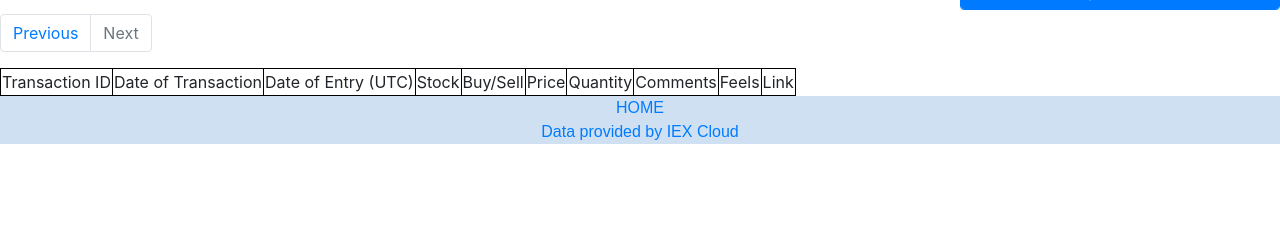
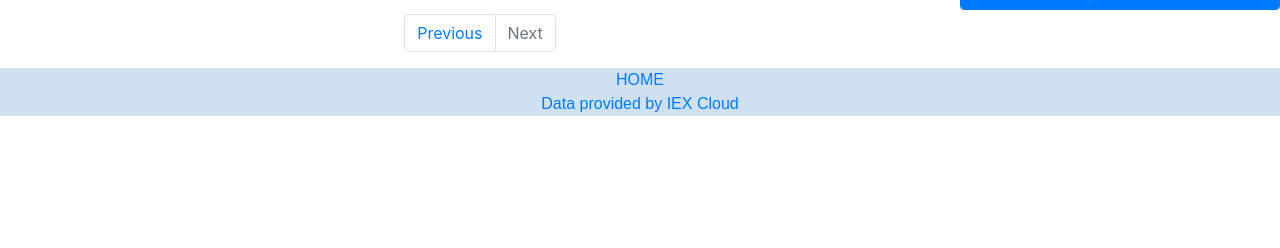
Before and after one commit to lucasdpau/stockfeels, a Flask app: template templates/profile.html in a window 1280 px wide. Shown: the part 186-434 px from the top of the page. Run offline with Flask 2, Linux system fonts and the light colour scheme; the template is opened without the code that fills it, so the values that code supplies are empty; some libraries are stand-ins or nearby versions.

Commit message:
change css to make page align to center of profile

```diff
--- a/static/styles.css
+++ b/static/styles.css
@@ -75,6 +75,15 @@ footer {
     flex: 25%;
 }
 
+.profile_content{
+    display:flex;
+    flex-flow: column;
+}
+
+.profile_pages{
+    align-self: center;
+}
+
 #header-link a:visited{
     color: black;
 }
--- a/templates/layout_template.html
+++ b/templates/layout_template.html
@@ -21,7 +21,8 @@
             <a href="/about">About</a>
             </div>
         </nav>
-        {% block main %}{% endblock %}
+        {% block main %}
+        {% endblock %}
         <footer>
             <a href="/">HOME</a>
             <br>
--- a/templates/profile.html
+++ b/templates/profile.html
@@ -5,7 +5,8 @@
         <div class="alert alert-secondary">
             Welcome, {{ session["username"] }}.
         </div>
-        <div>
+        <div class="profile_content">
+            <div class="profile_pages">
                 {% if total_pages != 1 %}
                 <nav aria-label="Page navigation">
                     <ul class="pagination">
@@ -49,85 +50,6 @@
                 </div>
             </div>
             {% endfor %}
-
-        <table class="profile_table">
-            <tr>
-                <td>
-                    Transaction ID
-                </td>
-                <td>
-                    Date of Transaction
-                </td>
-                <td>
-                    Date of Entry (UTC)
-                </td>
-                <td>
-                    Stock
-                </td>
-                <td>
-                    Buy/Sell
-                </td>
-                <td>
-                    Price
-                </td>
-                <td>
-                    Quantity
-                </td>
-                <td>
-                    Comments
-                </td>
-                <td>
-                    Feels
-                </td>
-                <td>
-                    Link
-                </td>
-            </tr>
-            <!-- key_list
-['transaction_id', 'userid', 'trans_datetime', 'entry_datetime', 'stock_name', 'buysell', 'price', 'quantity', 'comment', 'emotion']
--->
-            {% for transaction in user_transactions %}
-            <tr>
-                {{ transaction }}
-                <td>
-                    {{ transaction['transaction_id'] }}
-                </td>
-                <td>
-                    {{ transaction['trans_datetime'] }}
-                </td>
-                <td>
-                    {{ transaction['entry_datetime'] }}
-                </td>
-                <td>
-                    {{ transaction['stock_name'] }}
-                </td>
-                <td>
-                    {% if transaction['buysell'] == '0' %}
-                        Buy
-                    {% else %}
-                        Sell
-                    {% endif %}
-                </td>
-                <td>
-                    {{ transaction['price'] }}
-                </td>
-                <td>
-                    {{ transaction['quantity'] }}
-                </td>
-                <td>
-                    {{ stock_info_dict[transaction]["preview_comment"] }}
-                </td>
-                <td>
-                    {{ transaction['emotion'] }}
-                </td>
-                <td>
-                <!-- transaction[0] is the transaction id, but if we change code in functions.py we have to adjust this-->
-                    <a href="/details?transactionid={{transaction[0]}}">Details</a>
-                </td>
-            </tr>
-            {% endfor %}
-        </table>
-        <div id="timezone">
         </div>
         <script src="/static/js/profileentrytime.js"></script>
     </div>
```
Lines whose indentation alone changed are shown as unchanged.
